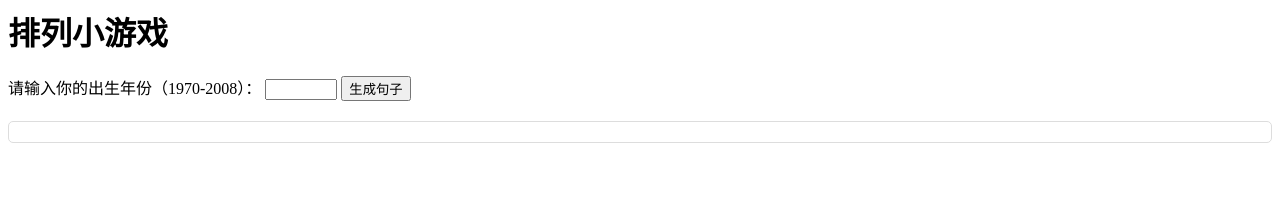
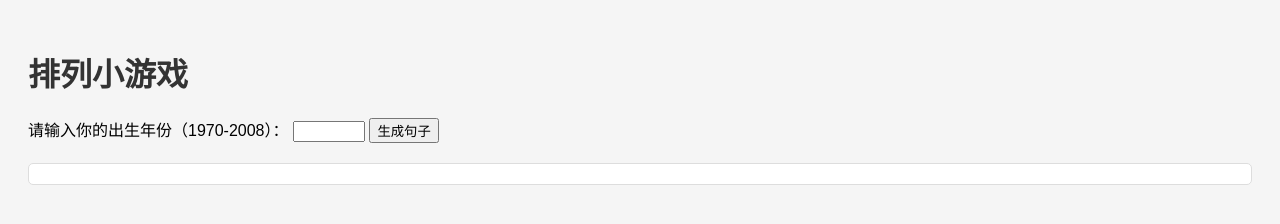
Before and after one commit to Appleapple2024/-game-h-final, a plain HTML site: page Index.html in a window 1280 px wide. Drawn offline with Linux system fonts and the light colour scheme.

Commit message:
Update Index.html

```diff
--- a/Index.html
+++ b/Index.html
@@ -1,18 +1,17 @@
-<! DOCTYPE html>
+<!DOCTYPE html>
 <html lang="zh">
 <head>
     <meta charset="UTF-8">
-	<meta name="viewport"
-content="width=device-width, initial-scale=1.0">
+    <meta name="viewport" content="width=device-width, initial-scale=1.0">
     <title>排列小游戏</title>
     <style>
-		body｛
+        body {
             font-family: Arial, sans-serif;
-			background-color:#f5f5f5；
+            background-color: #f5f5f5;
             padding: 20px;
-		｝
+        }
         h1 {
-			color: #333；
+            color: #333;
         }
         .result {
             margin-top: 20px;
@@ -22,15 +21,13 @@
             border-radius: 5px;
         }
     </style>
-</ head>
+</head>
 <body>
     <h1>排列小游戏</h1>
-	<label for="birthYear">请输入你的出生年份（1970-2008）：</1abel>
-	<input type="number"
-id="birthYear" min="1970" max="2008">
-	<button onclick="playGame () ">生成句子</button>
-	<div id="output"
-class="result"></div>
+    <label for="birthYear">请输入你的出生年份（1970-2008）：</label>
+    <input type="number" id="birthYear" min="1970" max="2008">
+    <button onclick="playGame()">生成句子</button>
+    <div id="output" class="result"></div>
 
     <script src="game.js"></script>
 </body>
```
Lines whose indentation alone changed are shown as unchanged.
